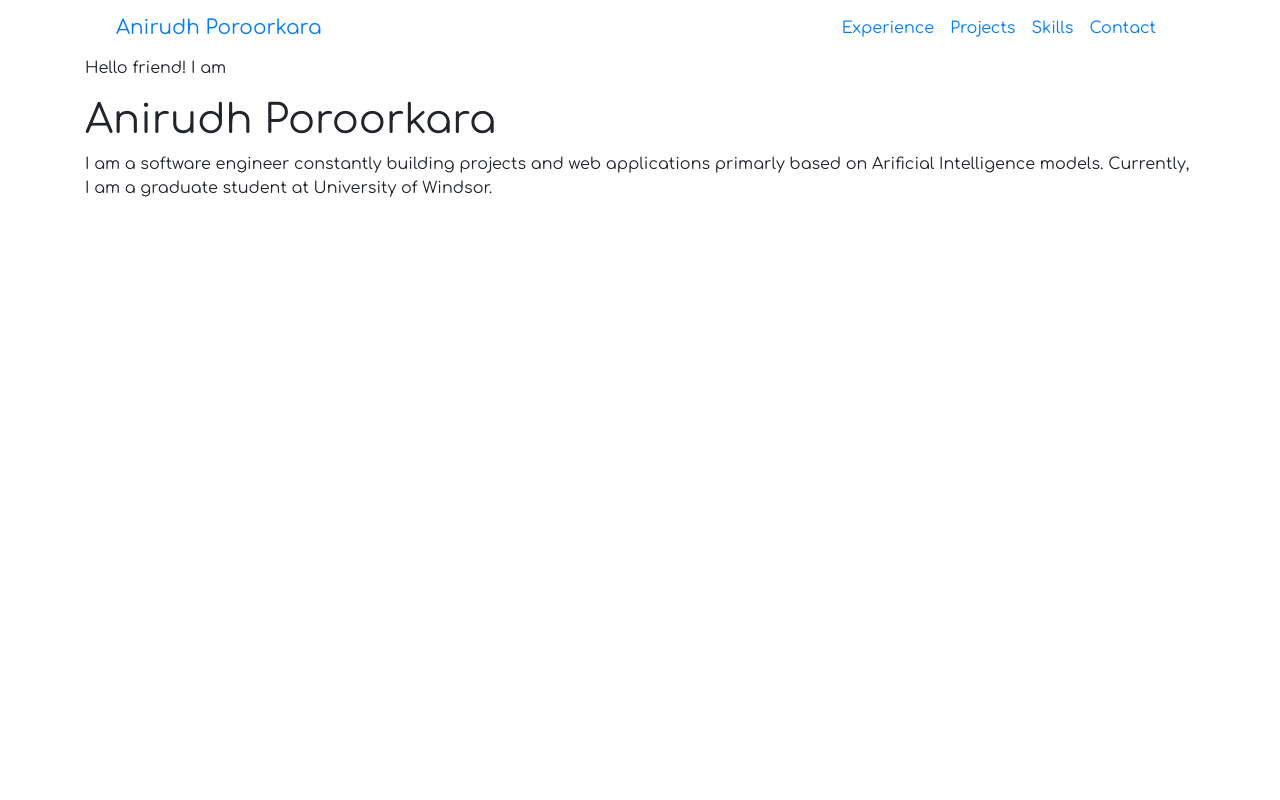
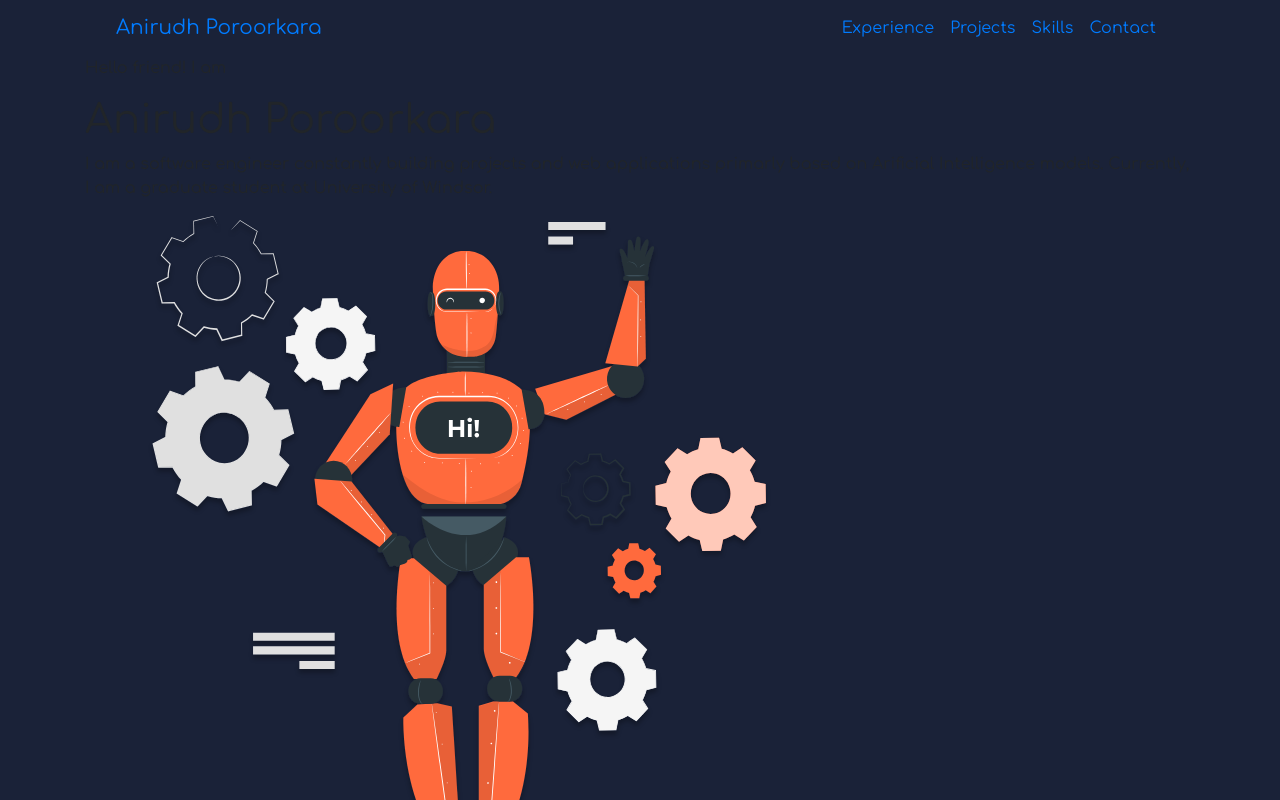
Before and after one commit to ani-poroorkara/ani-poroorkara.github.io, an Angular app: page / in a window 1280 px wide. Shown: the top 800 px of the page. Built offline with nearby package versions, Linux system fonts and the light colour scheme.

Commit message:
added global colors

```diff
--- a/package.json
+++ b/package.json
@@ -22,6 +22,7 @@
     "@ng-bootstrap/ng-bootstrap": "^11.0.0",
     "bootstrap": "^4.6.0",
     "rxjs": "~7.4.0",
+    "sass": "^1.48.0",
     "tslib": "^2.3.0",
     "zone.js": "~0.11.4"
   },
--- a/src/app/about/about.component.html
+++ b/src/app/about/about.component.html
@@ -3,3 +3,5 @@
 <p>I am a software engineer constantly building projects and web applications
     primarly based on Arificial Intelligence models.
     Currently, I am a graduate student at University of Windsor. </p>
+
+<img src="../../assets/img/about/landing-robot.svg">
--- a/src/app/about/about.component.sass
+++ b/src/app/about/about.component.sass
@@ -0,0 +1 @@
+// @import "../../styles"
--- a/src/app/app.component.sass
+++ b/src/app/app.component.sass
@@ -1,2 +1 @@
-*, html, body
-    font-family: 'Comfortaa', cursive
+@import "../styles"
--- a/src/styles.sass
+++ b/src/styles.sass
@@ -5,3 +5,15 @@
 
 // Comfortaa Font from Google
 @import url('https://fonts.googleapis.com/css2?family=Comfortaa&display=swap')
+
+// Global Colors
+$background-color: #1A2238
+$text-color: #FFFFFF
+$text-pop: #FF6A3D
+$link-pop: #9DAAF2
+
+
+// Global Declarations
+*, html, body
+    font-family: 'Comfortaa', cursive
+    background-color: $background-color
```
Also changed, not shown: src/assets/img/about/landing-robot.svg (added), 1 other file (tests, documents, lock files or other folders).
